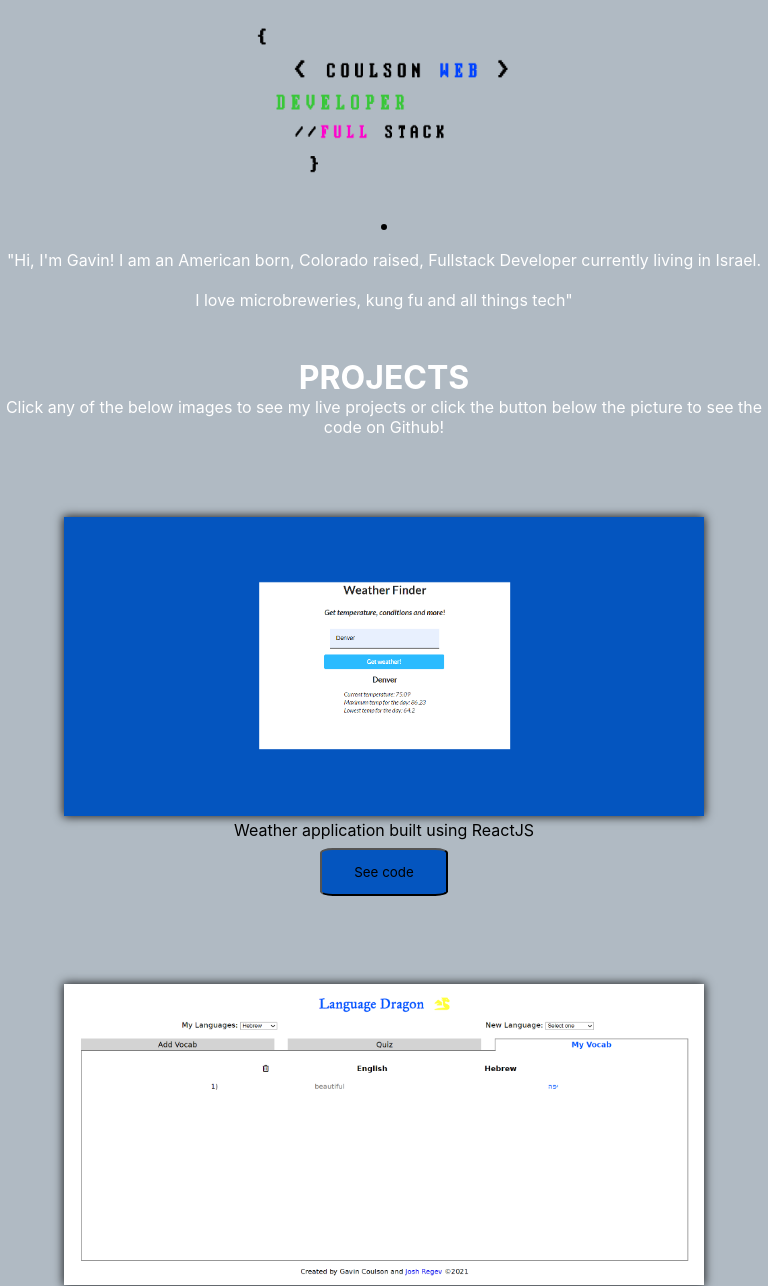
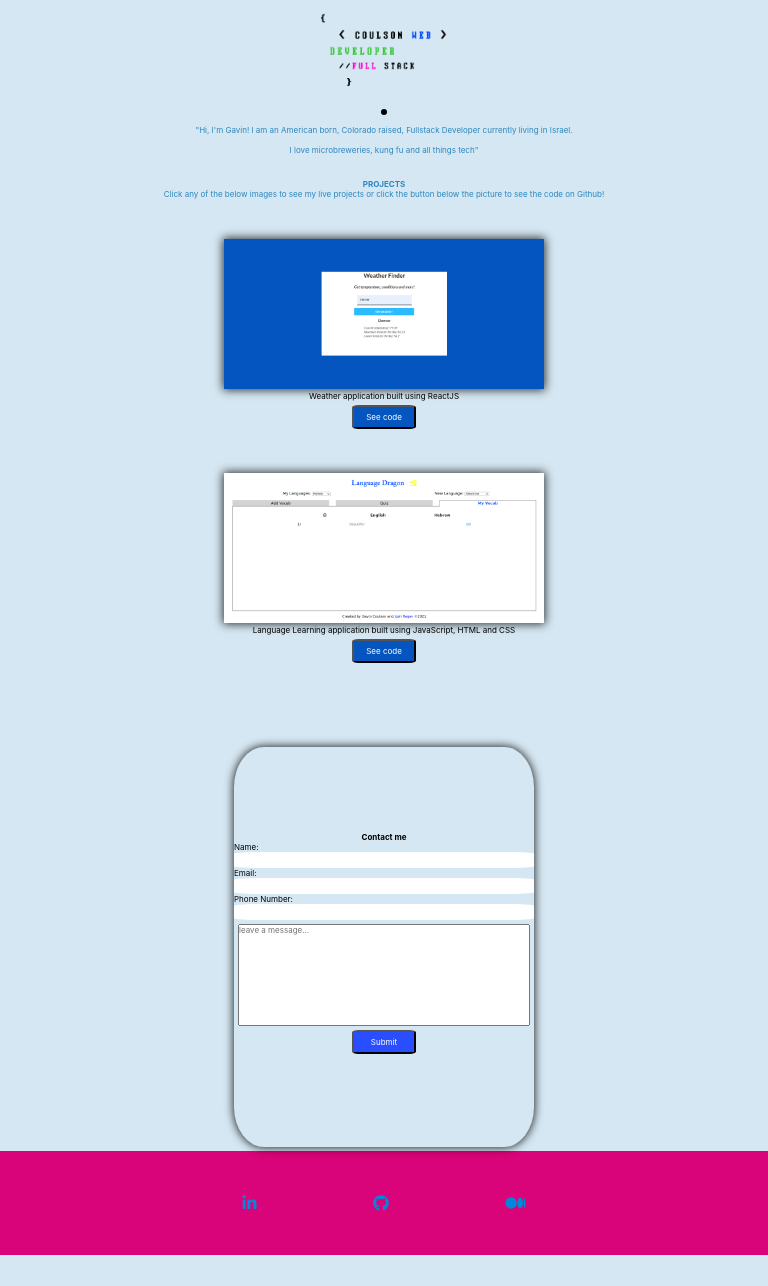
Before and after one commit to JetimLee/actual_portfolio, a website: page front-end/index.html in a window 768 px wide. Shown: the top 1286 px of the page. After the commit the page ends 1255 px from the top, so only its background shows below. Drawn offline with Linux system fonts and the light colour scheme; no server answers.

Commit message:
added additional media queries for older phones, changed some coloring too.

```diff
--- a/front-end/styles.css
+++ b/front-end/styles.css
@@ -5,7 +5,7 @@
     Ubuntu, Cantarell, "Open Sans", "Helvetica Neue", sans-serif;
 }
 body {
-  background-color: #b0bac3;
+  background-color: #d5e7f2;
 }
 
 /* begin header stuff */
@@ -41,7 +41,7 @@ section {
 p,
 h1 {
   text-align: center;
-  color: white;
+  color: #2c87bf;
 }
 .myProjects {
   display: flex;
@@ -96,13 +96,20 @@ form {
   width: 400px;
   -webkit-box-shadow: 0px 0px 9px 1px rgba(0, 0, 0, 0.8);
   box-shadow: 0px 0px 9px 1px rgba(0, 0, 0, 0.8);
+  border-radius: 10%;
 }
 input {
   padding: 0.5rem;
   height: 1rem;
+  border-radius: 10%;
+  border: none;
+  transition: all 1s ease;
 }
 input:focus {
   outline: none;
+  -webkit-box-shadow: 0px 0px 9px 1px rgba(0, 0, 0, 0.8);
+  box-shadow: 0px 0px 9px 1px rgba(0, 0, 0, 0.8);
+  border-radius: 10%;
 }
 
 textarea {
@@ -111,15 +118,19 @@ textarea {
 }
 textarea:focus {
   outline: none;
+  -webkit-box-shadow: 0px 0px 9px 1px rgba(0, 0, 0, 0.8);
+  box-shadow: 0px 0px 9px 1px rgba(0, 0, 0, 0.8);
+  border-radius: 10%;
 }
 button {
   width: 5rem;
   align-self: center;
   transition: all 1s ease;
+  color: white;
 }
 button:hover {
   background-color: lightblue;
-  color: white;
+  color: black;
   cursor: pointer;
 }
 #submitBtn {
@@ -135,7 +146,7 @@ button:hover {
 footer {
   margin-top: 0.5rem;
   padding: 5rem;
-  background-color: #0f67b9;
+  background-color: #d90479;
   display: flex;
   justify-content: center;
 }
@@ -157,13 +168,13 @@ i:hover {
   color: white;
 }
 .socialContainer {
-  background-color: #739cbf;
   width: 400px;
   height: 3rem;
 }
 @media only screen and (device-width: 375px) and (device-height: 812px) and (-webkit-device-pixel-ratio: 3) {
   .project {
-    width: 25rem;
+    width: 23rem;
+    height: auto;
     justify-self: center;
   }
 }
@@ -173,3 +184,36 @@ i:hover {
     width: 25rem;
   }
 }
+
+@media only screen and (min-device-width: 768px) and (max-device-width: 1024px) and (-webkit-min-device-pixel-ratio: 1) {
+  * {
+    font-size: 8px;
+  }
+  form {
+    width: 300px;
+    height: 400px;
+  }
+  footer {
+    margin-top: 0.5rem;
+    padding: 5rem;
+    background-color: #d90479;
+    display: flex;
+    justify-content: center;
+  }
+}
+
+@media only screen and (device-width: 414px) and (device-height: 736px) and (-webkit-device-pixel-ratio: 3) {
+  * {
+    font-size: 1rem;
+  }
+}
+
+/* @media all and (device-width: 768px) and (device-height: 1024px) {
+  * {
+    font-size: 1.1rem;
+  }
+  form {
+    height: 500px;
+    width: 500px;
+  }
+} */
```
